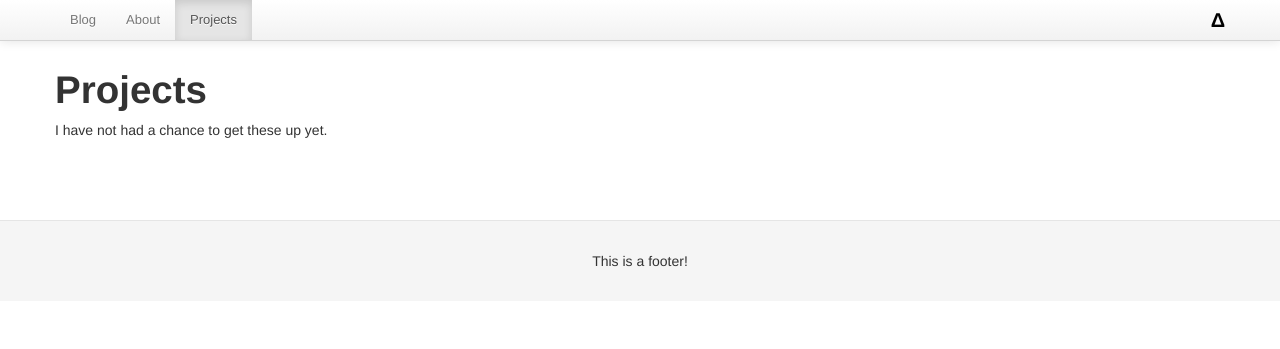
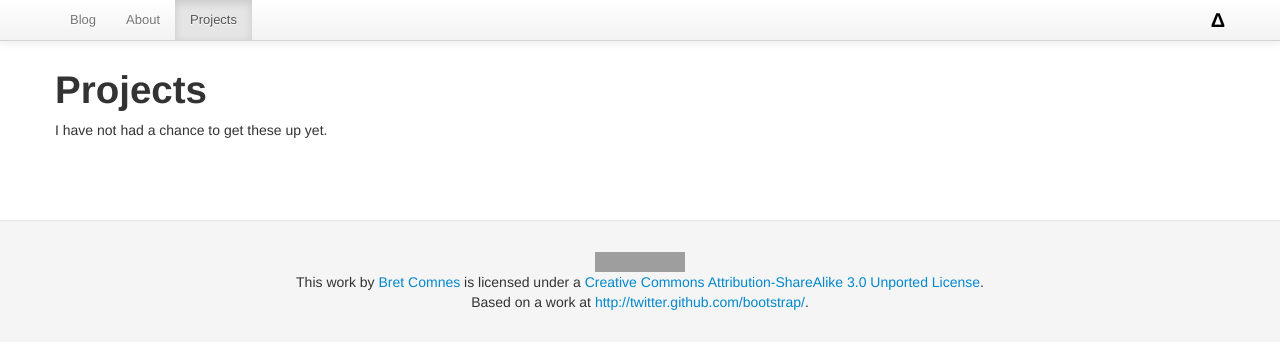
Before and after one commit to bcomnes/old-bret.io, a Jekyll site: the page built from projects.md, in a window 1280 px wide. Shown: the top 349 px of the page. Built offline with Jekyll 4.4.1, drawn with Linux system fonts in a browser that asks for light colours; Markdown is read by kramdown in place of the engine named in the settings; grey boxes are pictures that could not be loaded.

Commit message:
Added alt to about, and restored footer
Signed-off-by: Bret Comnes <bcomnes@gmail.com>

```diff
--- a/_includes/footer.html
+++ b/_includes/footer.html
@@ -1,5 +1,7 @@
 <!-- Footer
 ================================================== -->
 <footer class="footer">
- This is a footer!
+    <div class="container">
+        <a rel="license" href="http://creativecommons.org/licenses/by-sa/3.0/deed.en_US"><img alt="Creative Commons License" style="border-width:0" src="http://i.creativecommons.org/l/by-sa/3.0/80x15.png" /></a><br />This work by <a xmlns:cc="http://creativecommons.org/ns#" href="https://www.bre.tc" property="cc:attributionName" rel="cc:attributionURL">Bret Comnes</a> is licensed under a <a rel="license" href="http://creativecommons.org/licenses/by-sa/3.0/deed.en_US">Creative Commons Attribution-ShareAlike 3.0 Unported License</a>.<br />Based on a work at <a xmlns:dct="http://purl.org/dc/terms/" href="http://twitter.github.com/bootstrap/" rel="dct:source">http://twitter.github.com/bootstrap/</a>.
+    </div>
 </footer>
```
Also changed, not shown: about.md (+1 -1 lines).
